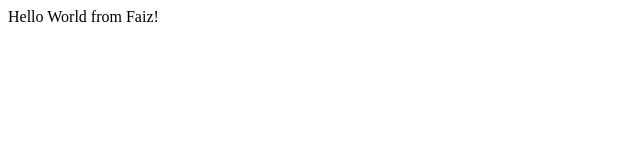
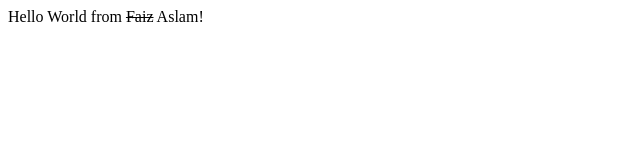
Before and after one commit to codealive-fs/myBootcamp, a plain HTML site: page index.html in a window 1280 px wide. Shown: the full height of the page, 0-640 px from the left. Drawn offline with Linux system fonts and the light colour scheme.

Commit message:
faiz to aslam

```diff
--- a/index.html
+++ b/index.html
@@ -7,7 +7,7 @@
 </head>
 <body>
     <div>
-        Hello World from Faiz!
+        Hello World from <s>Faiz</s> Aslam!
     </div>
 </body>
 </html>
```
